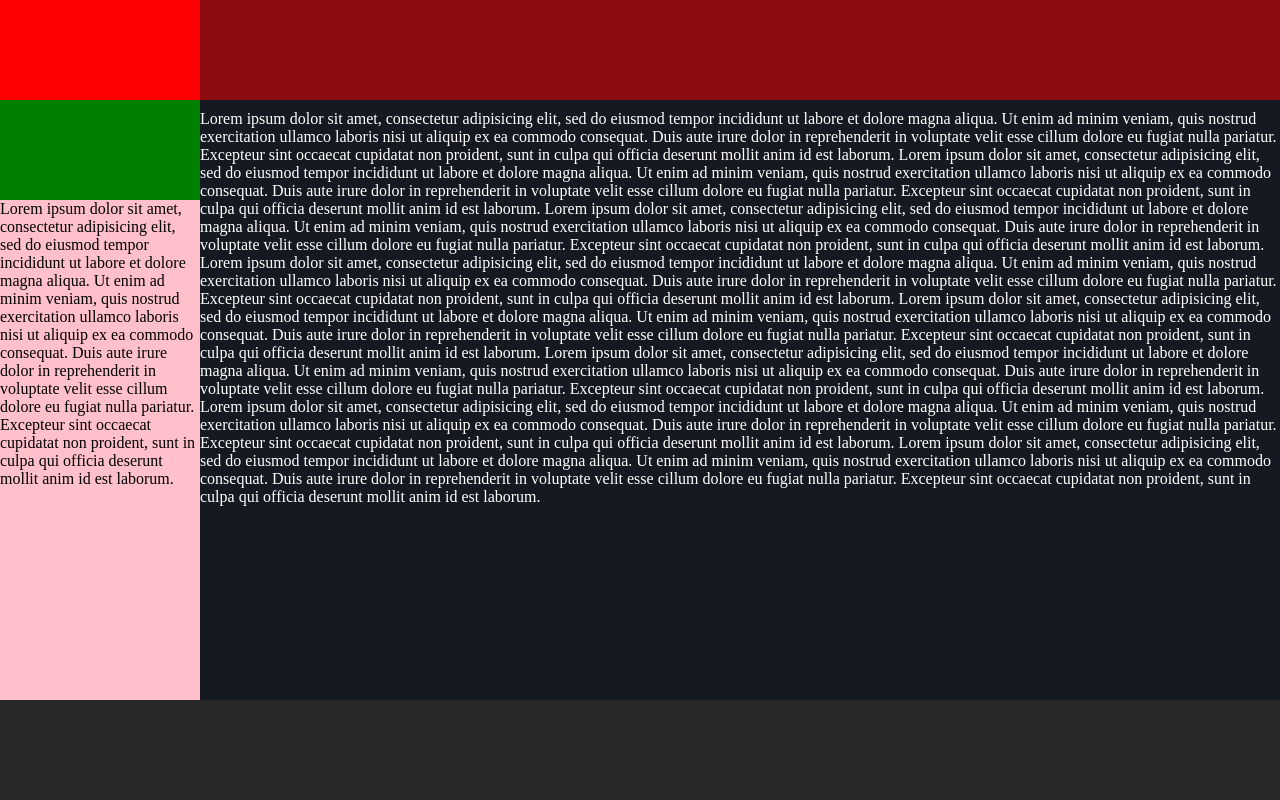
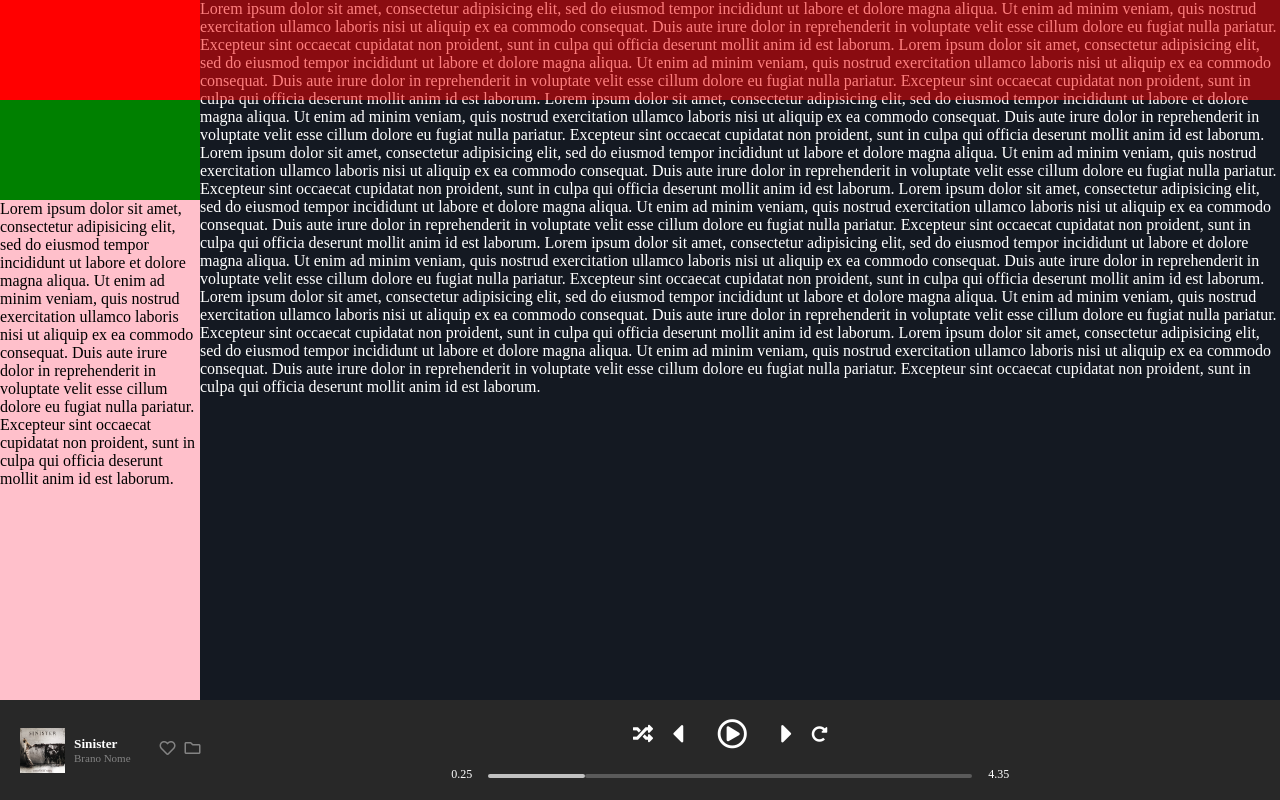
Before and after one commit to APPRENDISTA44/html-css-spotifyweb, a plain HTML site: page index.html in a window 1280 px wide. Drawn offline with Linux system fonts and the light colour scheme.

Commit message:
parte di barra inferiore completa

```diff
--- a/css/style.css
+++ b/css/style.css
@@ -1,16 +1,19 @@
+/* reset */
 *{
   margin:0;
   padding: 0;
   box-sizing: border-box;
 }
+/* clearfix */
 .container::after{
   content: '';
   display: table;
   clear: both;
 }
+/* MAIN */
 main .nav_container{
   background-color: #000000;
-  height: calc(100vh - 100px);
+  height: 100%;
   width: 200px;
   float:left;
 }
@@ -46,14 +49,112 @@ main .playlist{
   background-color: pink;
 }
 
+/* FOOTER */
 footer .player{
+  color: white;
+  padding: 0 20px;
   background-color: #282828;
   height: 100px;
   position: relative;
   z-index: 1;
+  display: flex;
+  justify-content: space-between;
+  align-items: center;
+}
 
+/*parte a sinistra*/
+footer .player .left img{
+  height: 45px;
+  vertical-align: middle;
 
 }
-p{
-  padding-top: 110px;
+footer .player .left .text{
+  vertical-align: middle;
+  display: inline-block;
+  padding: 0 5px;
 }
+footer .player .left p{
+  font-size:11px;
+  color: #838383;
+}
+footer .player .left .icons{
+  display: inline-block;
+  padding-left: 20px;
+  color: #838383;
+}
+footer .player .left .icons i:first-child{
+  margin-right: 5px;
+}
+/*parte centrale*/
+footer .player .center{
+  min-width: 45%;
+}
+footer .player .center .comandi{
+  text-align: center;
+  padding-bottom: 15px;
+}
+footer .player .center .comandi i{
+  vertical-align: middle;
+}
+footer .player .center .comandi i.fa-random{
+  font-size: 20px;
+}
+footer .player .center .comandi i.fa-caret-left{
+  font-size: 30px;
+  margin-left: 15px;
+  margin-right: 30px;
+  }
+footer .player .center .comandi i.fa-play-circle{
+  font-size: 30px;
+}
+footer .player .center .comandi i.fa-caret-right{
+  font-size: 30px;
+  margin-left: 30px;
+  margin-right: 15px;
+}
+/*barra riproduzione*/
+
+footer .player .center .minutes{
+  position: relative;
+  padding: 0 37px;
+}
+footer .player .center .minutes .barra{
+  display: inline-block;
+  width: 100%;
+}
+footer .player .center .minutes #barra_uno{
+  float: left;
+  width: 20%;
+  border: 2px solid #c1c1c1;
+  border-radius: 5px;
+}
+footer .player .center .minutes #barra_due{
+float: left;
+  width: 80%;
+  border: 2px solid #5a5a5a;
+  border-radius: 5px;
+}
+footer .player .center .minutes i{
+  position: absolute;
+  bottom: -2.7px;
+  left: 20%;
+  display: none;
+}
+footer .player .center .minutes:hover #barra_uno{
+  border: 2px solid green;
+}
+footer .player .center .minutes:hover .fa-circle{
+  display: inline;
+}
+footer .player .center .minutes .one{
+  font-size: 12px;
+  position: absolute;
+  left: 0;
+  bottom: 0;
+}
+footer .player .center .minutes .two{
+  font-size: 12px;
+  position: absolute;
+  right: 0;
+  bottom: 0;
+}
--- a/index.html
+++ b/index.html
@@ -8,7 +8,9 @@
     <title>My_Spotify</title>
   </head>
   <body>
+    <!-- main -->
     <main class="container">
+      <!-- menu di sinistra -->
       <nav>
         <div class="nav_container">
           <div class="title">
@@ -24,6 +26,9 @@
 
         </div>
       </nav>
+      <!-- fine menu di sinistra -->
+
+      <!-- parte centrale -->
       <div class="main_container">
         <p>
         Lorem ipsum dolor sit amet, consectetur adipisicing elit, sed do eiusmod tempor incididunt ut labore et dolore magna aliqua. Ut enim ad minim veniam, quis nostrud exercitation ullamco laboris nisi ut aliquip ex ea commodo consequat. Duis aute irure dolor in reprehenderit in voluptate velit esse cillum dolore eu fugiat nulla pariatur. Excepteur sint occaecat cupidatat non proident, sunt in culpa qui officia deserunt mollit anim id est laborum.
@@ -35,16 +40,61 @@
         Lorem ipsum dolor sit amet, consectetur adipisicing elit, sed do eiusmod tempor incididunt ut labore et dolore magna aliqua. Ut enim ad minim veniam, quis nostrud exercitation ullamco laboris nisi ut aliquip ex ea commodo consequat. Duis aute irure dolor in reprehenderit in voluptate velit esse cillum dolore eu fugiat nulla pariatur. Excepteur sint occaecat cupidatat non proident, sunt in culpa qui officia deserunt mollit anim id est laborum.
         Lorem ipsum dolor sit amet, consectetur adipisicing elit, sed do eiusmod tempor incididunt ut labore et dolore magna aliqua. Ut enim ad minim veniam, quis nostrud exercitation ullamco laboris nisi ut aliquip ex ea commodo consequat. Duis aute irure dolor in reprehenderit in voluptate velit esse cillum dolore eu fugiat nulla pariatur. Excepteur sint occaecat cupidatat non proident, sunt in culpa qui officia deserunt mollit anim id est laborum.
         Lorem ipsum dolor sit amet, consectetur adipisicing elit, sed do eiusmod tempor incididunt ut labore et dolore magna aliqua. Ut enim ad minim veniam, quis nostrud exercitation ullamco laboris nisi ut aliquip ex ea commodo consequat. Duis aute irure dolor in reprehenderit in voluptate velit esse cillum dolore eu fugiat nulla pariatur. Excepteur sint occaecat cupidatat non proident, sunt in culpa qui officia deserunt mollit anim id est laborum.
-</p>
+        </p>
       </div>
+
+      <!-- effettua upgrade -->
       <div class="top_fix">
 
       </div>
 
     </main>
 
+    <!-- footer -->
     <footer>
+      <!-- barra riproduzione -->
       <div class="player">
+        <!-- parte sinistra -->
+        <div class="left">
+          <img src="img/sinister.jpeg" alt="sinister">
+          <div class="text">
+            <h5>Sinister</h5>
+            <p>Brano Nome</p>
+          </div>
+          <div class="icons">
+            <i class="far fa-heart"></i>
+            <i class="far fa-folder"></i>
+          </div>
+        </div>
+        <!--fine parte sinistra -->
+
+        <!-- parte centrale -->
+        <div class="center">
+          <div class="comandi">
+            <i class="fas fa-random"></i>
+            <i class="fas fa-caret-left"></i>
+            <i class="far fa-play-circle"></i>
+            <i class="fas fa-caret-right"></i>
+            <i class="fas fa-redo-alt"></i>
+          </div>
+          <div class="minutes">
+            <div class="barra">
+              <div id="barra_uno">
+              </div>
+              <i class="fas fa-circle"></i>
+              <div id="barra_due">
+              </div>
+            </div>
+            <p class="one">0.25</p>
+            <p class="two">4.35</p>
+          </div>
+        </div>
+        <!-- fine parte centrale -->
+
+        <!-- parte destra -->
+        <div class="right">
+
+        </div>
 
       </div>
     </footer>
```
